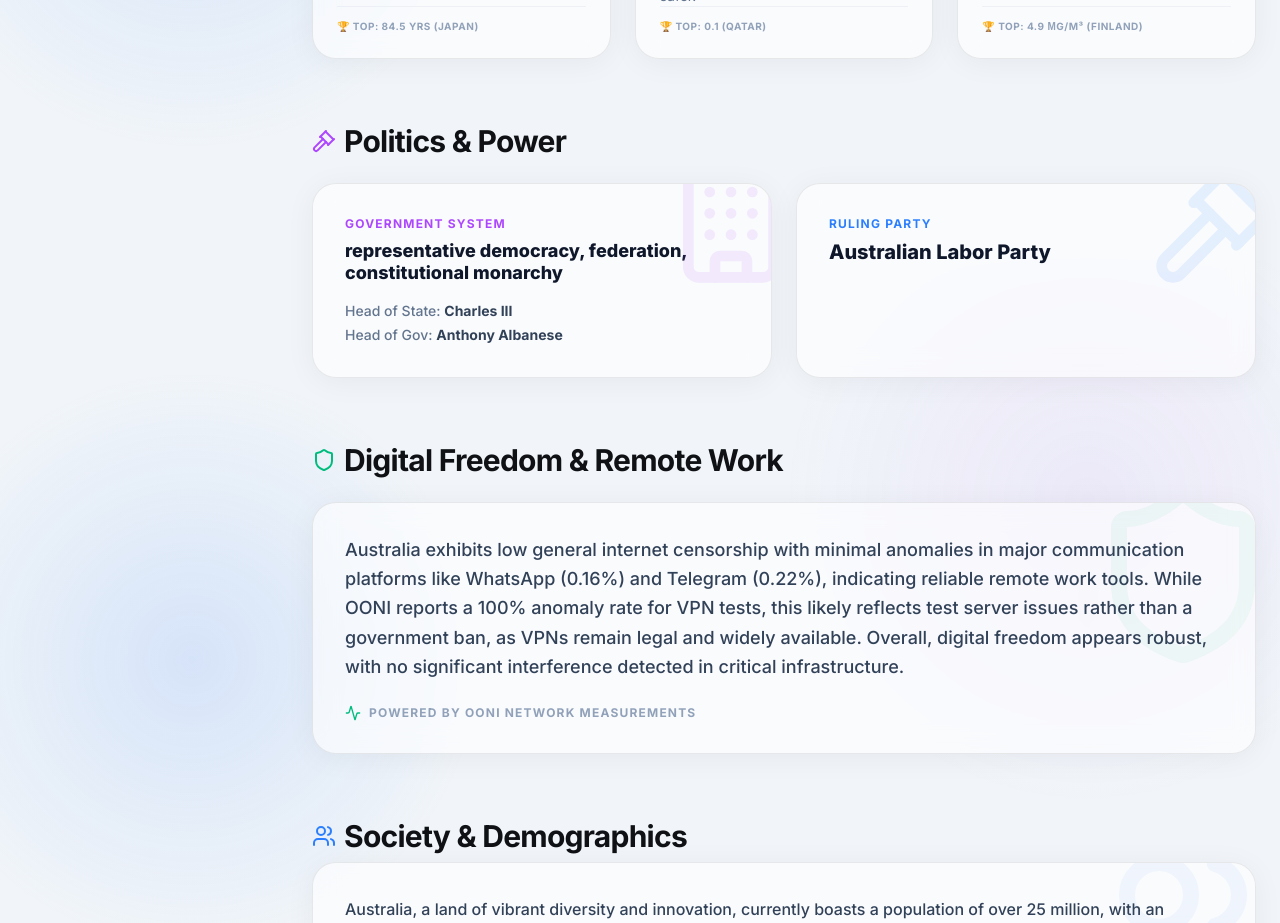
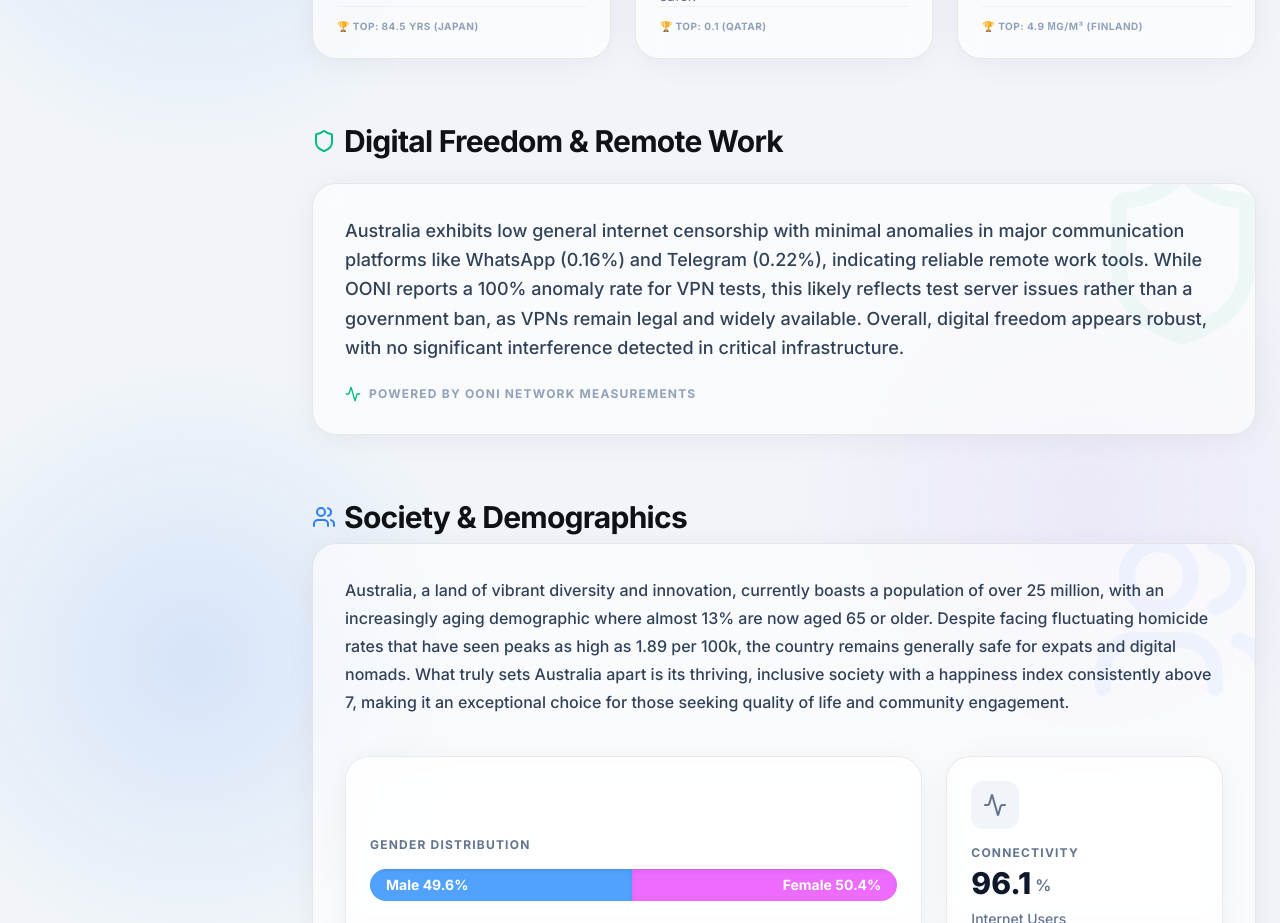
Before and after one commit to mirek-ai/settleradarweb, a Next.js app: page /country/australia in a window 1280 px wide. Shown: the part 1340-2263 px from the top of the page. Built offline with nearby package versions, Linux system fonts and the light colour scheme.

Commit message:
fix(ui): Usuniecie sekcji Politics & Power z profilu kraju, poniewaz nie niosla zadnej uzytecznej wartosci dla nomadow

```diff
--- a/src/app/country/[slug]/page.tsx
+++ b/src/app/country/[slug]/page.tsx
@@ -601,61 +601,7 @@ export default async function CountryPage({ params }: { params: Promise<{ slug:
             </div>
         </section>
 
-        {/* NEW: POLITICS & POWER */}
-        <section id="politics">
-          <div className="flex items-center gap-2 mb-6">
-            <Gavel className="w-6 h-6 text-purple-500" />
-            <h2 className="text-3xl font-bold tracking-tight">Politics & Power</h2>
-          </div>
 
-          {pol && Object.keys(pol).length > 0 ? (
-            <div className="grid grid-cols-1 md:grid-cols-2 gap-6">
-              <div className="glass-panel p-8 rounded-3xl relative overflow-hidden group">
-                <div className="absolute -right-6 -top-6 opacity-10 group-hover:scale-110 transition-transform">
-                  <Building className="w-32 h-32 text-purple-500" />
-                </div>
-                <p className="text-xs font-bold text-purple-500 uppercase tracking-widest mb-2">Government System</p>
-                <h3 className={`font-extrabold text-slate-900 dark:text-white leading-tight ${pol.government_type && pol.government_type.length > 40 ? 'text-lg' : pol.government_type && pol.government_type.length > 20 ? 'text-xl' : 'text-3xl'}`}>
-                  {pol.government_type || 'Unknown'}
-                </h3>
-                <div className="mt-4 space-y-1">
-                  {pol.head_of_state && (
-                    <p className="text-sm text-slate-500 dark:text-slate-400 font-medium">
-                      Head of State: <strong className="text-slate-700 dark:text-slate-200">{pol.head_of_state}</strong>
-                    </p>
-                  )}
-                  {pol.head_of_government && (
-                    <p className="text-sm text-slate-500 dark:text-slate-400 font-medium">
-                      Head of Gov: <strong className="text-slate-700 dark:text-slate-200">{pol.head_of_government}</strong>
-                    </p>
-                  )}
-                </div>
-              </div>
-
-              <div className="glass-panel p-8 rounded-3xl relative overflow-hidden group">
-                <div className="absolute -right-6 -top-6 opacity-10 group-hover:scale-110 transition-transform">
-                  <Gavel className="w-32 h-32 text-blue-500" />
-                </div>
-                <p className="text-xs font-bold text-blue-500 uppercase tracking-widest mb-2">Ruling Party</p>
-                <h3 className={`font-extrabold text-slate-900 dark:text-white leading-tight ${pol.ruling_party && pol.ruling_party.length > 40 ? 'text-lg' : pol.ruling_party && pol.ruling_party.length > 20 ? 'text-xl' : 'text-3xl'}`}>
-                  {pol.ruling_party ? pol.ruling_party.replace(/\.\.\.$/, '').trim() : 'Unknown'}
-                </h3>
-                {pol.political_spectrum && (
-                  <div className="mt-4">
-                    <span className="inline-block px-3 py-1 bg-black/5 dark:bg-white/10 rounded-full text-xs font-bold uppercase text-slate-500">
-                      {pol.political_spectrum}
-                    </span>
-                  </div>
-                )}
-              </div>
-            </div>
-          ) : (
-            <div className="glass-panel p-8 rounded-3xl flex items-center gap-4">
-              <Gavel className="w-8 h-8 text-slate-400" />
-              <p className="text-slate-500 font-medium">Political structure data is currently being collected for {country.name}.</p>
-            </div>
-          )}
-        </section>
 
         {/* DIGITAL FREEDOM */}
         <section id="freedom">
```
